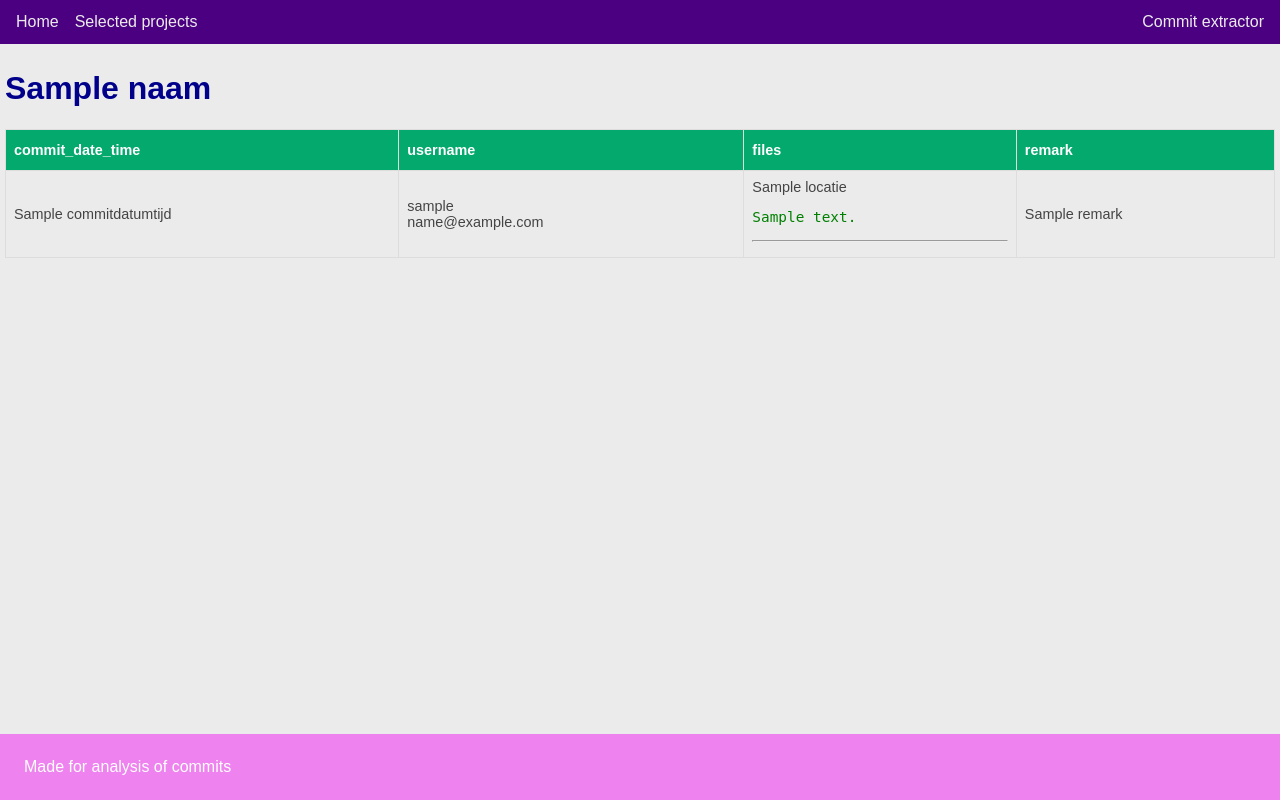
After one commit to chrisadoorn/commitextractor, a Flask app: template src/webapplication/templates/detail_commits.html in a window 1280 px wide. The commit adds this page. Run offline with Flask 3, Linux system fonts and the light colour scheme; the template is opened without the code that fills it: most values are stand-ins (such as "Sample title", 1, 10 or a date in 2020).

Commit message:
aanpassingen om dezelfde tabellen te gebruiken. Probleem met de locatie van de ini files opgelost

```diff
--- a/src/process_selected_repos/main.py
+++ b/src/process_selected_repos/main.py
@@ -25,7 +25,7 @@ def execute(subproject):
     ghs = GhSearchSelection.select().where(GhSearchSelection.sub_study == subproject,
                                            GhSearchSelection.meta_import_started_at.is_null(),
                                            GhSearchSelection.meta_import_ready_at.is_null()).order_by(
-        fn.Random()).limit(1)
+        fn.Random()).limit(11)
 
     selection = Selectie()
     selection.language = subproject
--- a/src/webapplication/app.py
+++ b/src/webapplication/app.py
@@ -1,8 +1,7 @@
-import json
 import os
 
 from flask import Flask, render_template, request, jsonify
-from playhouse.shortcuts import model_to_dict, dict_to_model
+
 from src.models.models import Project, CommitInfo, BestandsWijziging, ManualChecking
 
 POSTGRESQL = 'postgresql'
@@ -19,7 +18,7 @@ def home():
 
 @app.route("/selected/")
 def form_gh_search():
-    ghs = Project.select().where(Project.main_language == "Elixir").order_by(Project.id.asc()).limit(10)
+    ghs = Project.select().where(Project.main_language == "Elixir").order_by(Project.id.asc())
     return render_template("selected.html", latest_selection_list=ghs)
 
 
@@ -36,6 +35,17 @@ def form_commits_for_projects(select_id):
                            to_int=20,
                            back_from_int=-10,
                            back_to_int=0)
+
+
+@app.route("/showgithub/<select_id>/commitsonly/")
+def form_commits_only__for_projects(select_id):
+    commits = CommitInfo.select().where(CommitInfo.idproject == select_id)
+    for commit in commits:
+        commit.selections_with_mc = get_files_info(commit.id)
+    ghs: Project = Project.select().where(Project.id == select_id)
+    return render_template("detail_commits.html",
+                           commits=commits,
+                           selection=ghs[0])
 
 
 @app.route("/showgithub/<select_id>/detail/<int:from_int>/<int:to_int>/")
@@ -64,7 +74,10 @@ def manual_comments():
             manual_checking.idproject = request.form['idproject']
             manual_checking.comment = request.form['comment']
             manual_checking.type_of_project = request.form['type_of_project']
-            manual_checking.exclude = request.form['exclude']
+            if 'exclude' in request.form:
+                manual_checking.exclude = request.form['exclude']
+            else:
+                manual_checking.exclude = False
             manual_checking.exclude_reason = request.form['exclude_reason']
         else:
             manual_checking = existing_manual_checking[0]
@@ -107,6 +120,15 @@ def get_files(commit_id):
         analyse_diff_text(sel)
         # if len(sel.diff_text_multicore_found) > 0:
         selections_with_mc_temp.append(sel)
+    return selections_with_mc_temp
+
+
+def get_files_info(commit_id):
+    selections = BestandsWijziging.select().where(BestandsWijziging.idcommit == commit_id)
+    selections_with_mc_temp = []
+    for sel in selections:
+        selections_with_mc_temp.append(sel)
+        analyse_diff_text(sel)
     return selections_with_mc_temp
 
 
--- a/src/webapplication/static/css/main.css
+++ b/src/webapplication/static/css/main.css
@@ -14,6 +14,7 @@ footer {
     background-color: violet;
     color: #fff;
     padding: 1.5rem;
+    min-width: 930px;
 }
 
 main {
@@ -174,6 +175,7 @@ dialog::backdrop {
     display: flex;
     align-items: center;
     padding: 0 1rem;
+    min-width: 950px;
 }
 
 .item,
--- /dev/null
+++ b/src/webapplication/templates/detail_commits.html
@@ -0,0 +1,45 @@
+{% extends "master.html" %}
+
+{% block content %}
+<h1><a href="/">{{ selection.naam }}</a></h1>
+<table class="table">
+    <thead>
+    <tr>
+        <th scope="col">commit_date_time</th>
+        <th scope="col">username</th>
+        <th scope="col">files</th>
+        <th scope="col">remark</th>
+    </tr>
+    </thead>
+    <tbody>
+    {% for commit in commits %}
+    <tr>
+        <td>{{ commit.commitdatumtijd }}</td>
+        <td>{{ commit.username }}<br />
+            {{ commit.emailaddress }}
+        </td>
+        <td>
+            {% for selection in commit.selections_with_mc %}
+
+            {{ selection.locatie }}
+            <br>
+
+            <div class="box">
+                {% if selection.diff_text_multicore_found | length > 0: %}
+                <pre style="color: green">{{ selection.diff_text_multicore_found }}</pre>
+                {% else %}
+                <pre style="color: red">no primitives found</pre>
+                {% endif %}
+            </div>
+
+
+            <hr>
+            {% endfor %}
+        </td>
+        <td>{{ commit.remark }}</td>
+    </tr>
+    {% endfor %}
+    </tbody>
+</table>
+
+{% endblock %}
--- a/src/webapplication/templates/selected.html
+++ b/src/webapplication/templates/selected.html
@@ -24,9 +24,10 @@
                 <th scope="row" class="align-right">{{ project.id }}</th>
                 <td><a href="https://github.com/{{ project.naam }}" target="_blank">github.com/{{
                     project.naam }}</a></td>
-                <td><a href="/showgithub/{{ project.id }}/detail/">show imported commits</a></td>
+                <td><a href="/showgithub/{{ project.id }}/commitsonly/">show imported commits</a><br>
+                <a href="/showgithub/{{ project.id }}/detail/">show imported detail</a></td>
                 <td>
-                    <a  onClick="newSrc({{project.id}}); return false;">opmerkingen
+                    <a onClick="newSrc({{project.id}}); return false;">opmerkingen
                     </a>
                 </td>
                 <td class="align-right">{{ project.aantal_commits }}</td>
--- a/var/commitextractor.ini
+++ b/var/commitextractor.ini
@@ -2,8 +2,8 @@
 host = localhost
 port = 5432
 database = multicore
-user = appl
-password = appl
+user = evert
+password = 3Nosmoke3
 schema = test
 
 [process]
@@ -14,5 +14,5 @@ import = 0
 importfile = ../../data/results.29.json
 
 [language]
-list_extensions = .java
+list_extensions = .java, .ex, .exc, .md, .config
 list_files = pom.xml
```
